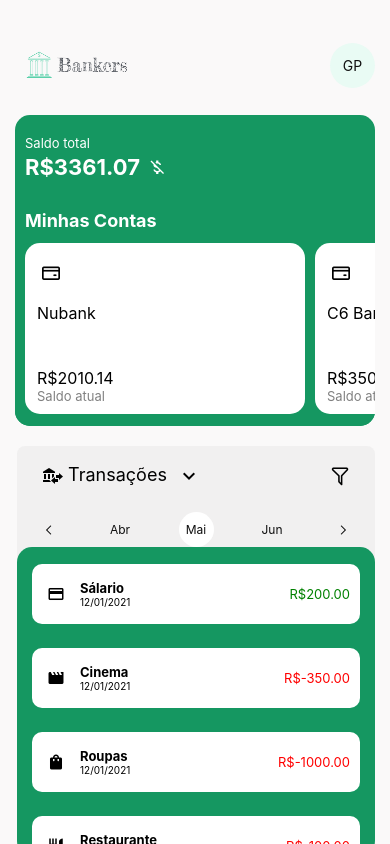
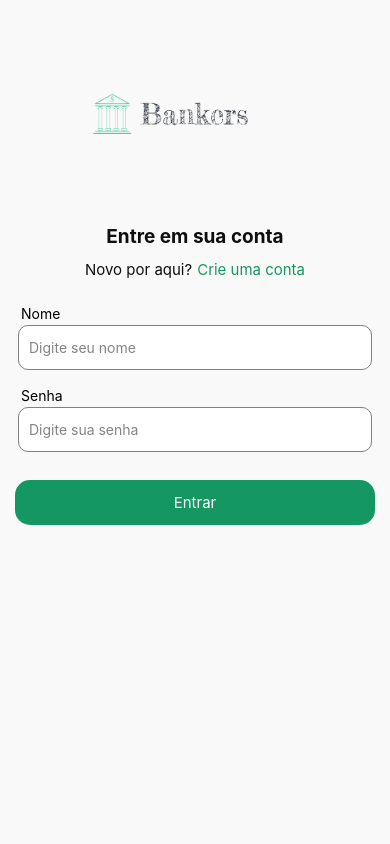
Before and after one commit to guipaterno/FinApp, a React Native app: screen / in a window 390 px wide. Built offline with nearby package versions, Linux system fonts and the light colour scheme.

Commit message:
App.tsx
Voltei pra para o <Routes/>

```diff
--- a/App.tsx
+++ b/App.tsx
@@ -10,7 +10,7 @@ import Home from './src/screens/Home';
 export default function App() {
   return (
     <NavigationContainer>
-      <Home/>
+      <Routes/>
     </NavigationContainer>
   );
 }
--- a/src/screens/Login.tsx
+++ b/src/screens/Login.tsx
@@ -7,6 +7,7 @@ import { useState } from "react";
 import Botao from "../components/Botao";
 import Input from "../components/Input";
 import InputSenha from "../components/InputSenha";
+
 
 
 const Login = ()=>{
```
